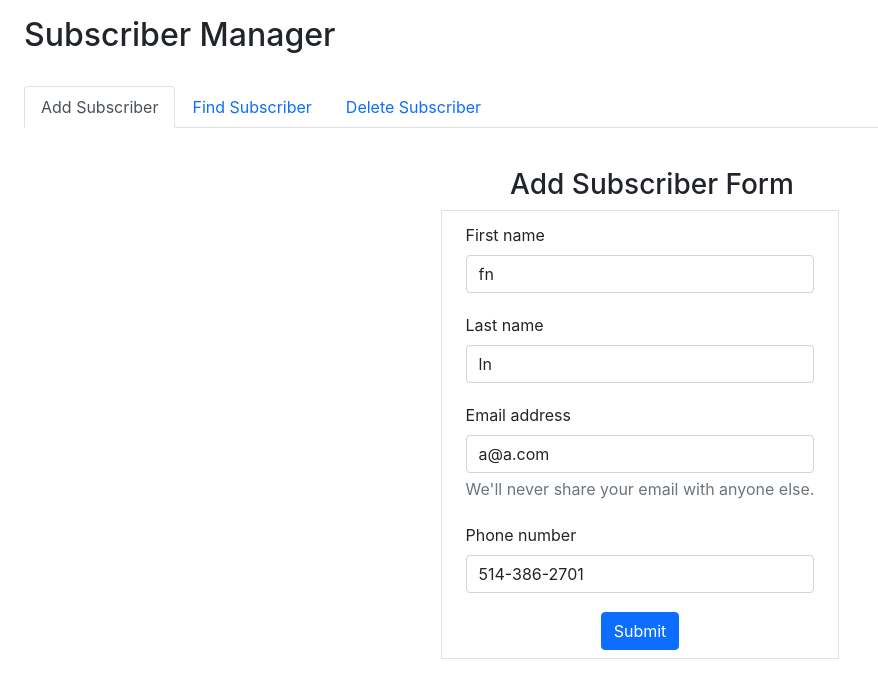
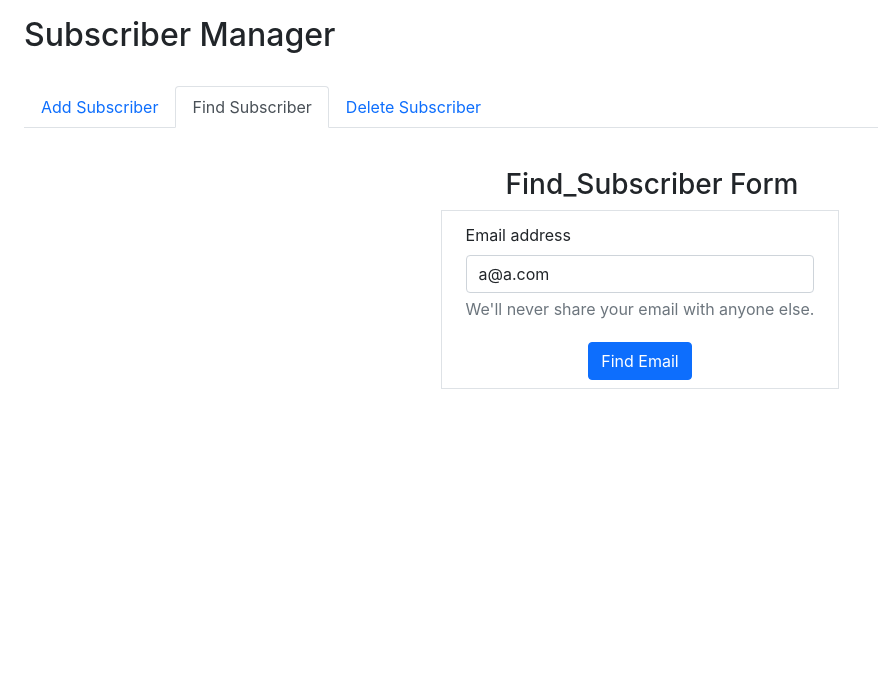
Before and after one commit to m-milmore/subscribe-form, a React (Create React App) app: page / in a window 1280 px wide. Shown: the top 698 px of the page, without its empty margins (0-878 px from the left). Built offline with nearby package versions, Linux system fonts and the light colour scheme.

Commit message:
work on find subscriber

```diff
--- a/src/App.js
+++ b/src/App.js
@@ -3,13 +3,14 @@ import "./App.css";
 import Tab from "react-bootstrap/Tab";
 import Tabs from "react-bootstrap/Tabs";
 import AddSubscriber from "./components/AddSubscriber";
+import FindSubscriber from "./components/FindSubscriber";
 
 function App() {
   return (
     <div className="App">
       <p className="h2 ms-4 mt-3">Subscriber Manager</p>
       <Tabs
-        defaultActiveKey="add"
+        defaultActiveKey="find"
         id="uncontrolled-tab-example"
         className="my-4 mx-4 fs-6"
       >
@@ -17,9 +18,9 @@ function App() {
           <AddSubscriber />
         </Tab>
         <Tab eventKey="find" title="Find Subscriber">
+          <FindSubscriber />
         </Tab>
-        <Tab eventKey="delete" title="Delete Subscriber">
-        </Tab>
+        <Tab eventKey="delete" title="Delete Subscriber"></Tab>
       </Tabs>
     </div>
   );
--- a/src/components/AddSubscriber.jsx
+++ b/src/components/AddSubscriber.jsx
@@ -70,7 +70,7 @@ function AddSubscriber() {
 
   return (
     <div className="center-display">
-      <p className="h3 ms-4 mt-3">Add Subscriber Form</p>
+      <p className="h3 ms-4 mt-3">Add_Subscriber Form</p>
       <Form onSubmit={handleSubmit} className="text-start border py-2 px-4">
         <Form.Group className="mb-3 fs-5">
           <Form.Label className="fs-6">First name</Form.Label>
--- /dev/null
+++ b/src/components/FindSubscriber.jsx
@@ -0,0 +1,72 @@
+import React, { useState, useEffect } from "react";
+import Form from "react-bootstrap/Form";
+import Button from "react-bootstrap/Button";
+import axios from "axios";
+
+function FindSubscriber() {
+  const [email, setEmail] = useState("a@a.com");
+
+  const [findBtnDisabled, setFindBtnDisabled] = useState(true);
+
+  useEffect(() => {
+    setFindBtnDisabled(!email);
+  }, [email]);
+
+  const handleChange = ({ target: { value } }) => {
+    setEmail(value);
+  };
+
+  const handleSubmit = async (e) => {
+    e.preventDefault();
+
+    const body = { email };
+    const headers = {
+      "Content-Type": "application/json",
+      "Access-Control-Allow-Origin": "*",
+      "Access-Control-Allow-Methods": "POST",
+    };
+
+    try {
+      const response = await axios.post("/.netlify/functions/hello", body, {
+        headers,
+      });
+      alert(response.data.message);
+    } catch (error) {
+      alert(error.response.data.message);
+    }
+  };
+
+  return (
+    <div className="center-display">
+      <p className="h3 ms-4 mt-3">Find_Subscriber Form</p>
+      <Form onSubmit={handleSubmit} className="text-start border py-2 px-4">
+        <Form.Group className="mb-3 fs-5">
+          <Form.Label className="fs-6">Email address</Form.Label>
+          <Form.Control
+            onChange={handleChange}
+            type="email"
+            placeholder="Enter email"
+            value={email}
+            name="email"
+          />
+          <Form.Text className="text-muted fs-6">
+            We'll never share your email with anyone else.
+          </Form.Text>
+        </Form.Group>
+
+        <div className="text-center">
+          <Button
+            className="fs-6"
+            variant="primary"
+            type="submit"
+            disabled={findBtnDisabled}
+          >
+            Find Email
+          </Button>
+        </div>
+      </Form>
+    </div>
+  );
+}
+
+export default FindSubscriber;
```
